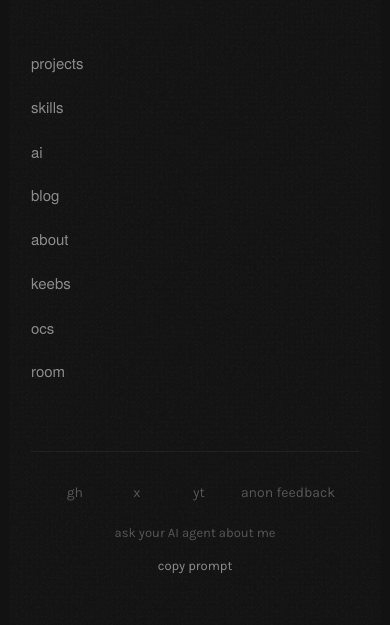
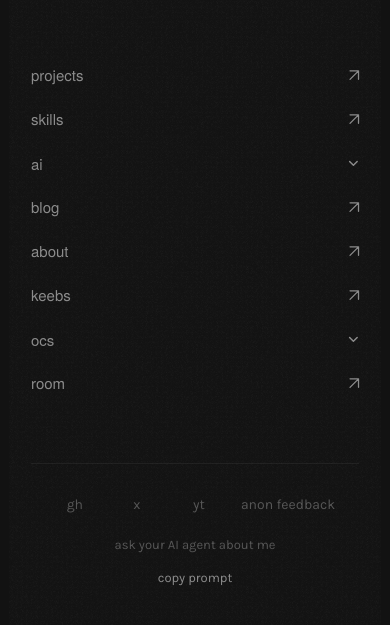
Before and after one commit to micr-dev/home, an Astro site: page /en in a window 390 px wide. Shown: the part 171-796 px from the top of the page. Built offline with nearby package versions, Linux system fonts and the light colour scheme; Astro itself is replaced by a stand-in of ours; a web font is replaced by a local one.

Commit message:
Fix landing page mobile navigation

```diff
--- a/src/styles/global.css
+++ b/src/styles/global.css
@@ -100,13 +100,13 @@ button {
 .page-shell {
   position: relative;
   display: flex;
-  align-items: center;
-  justify-content: center;
-  padding: 48px 24px 34px;
+  overflow-y: auto;
+  padding: 72px 24px 34px;
 }
 
 .landing-card {
   width: min(100%, 328px);
+  margin: auto;
 }
 
 .language-switcher {
@@ -373,6 +373,14 @@ button {
   }
 }
 
+@media (hover: none) {
+  .animated-link .external-arrow,
+  .nav-group-trigger .down-chevron {
+    opacity: 1;
+    transform: none;
+  }
+}
+
 .nav-group-trigger:focus-visible .down-chevron,
 .nav-group-trigger[aria-expanded="true"] .down-chevron {
   opacity: 1;
@@ -392,7 +400,8 @@ button {
 .social-footer {
   display: flex;
   justify-content: center;
-  gap: 22px;
+  flex-wrap: wrap;
+  gap: 0 22px;
   margin-top: 58px;
   padding-top: 20px;
   border-top: 1px solid rgba(255, 255, 255, 0.06);
```
Also changed, not shown: 1 other file.
